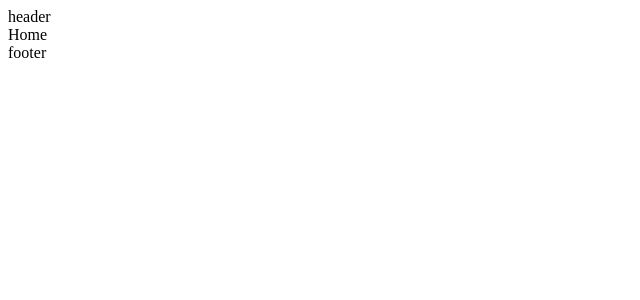
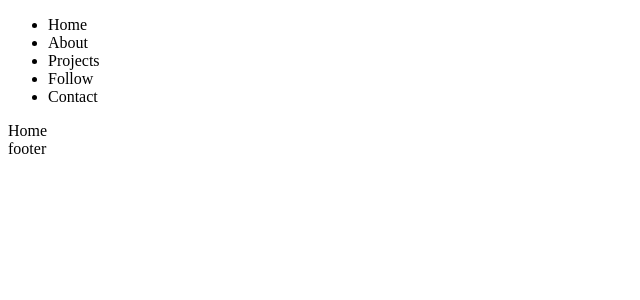
Before and after one commit to seobaeksol/suyoungkim.info, a Next.js app: page / in a window 1280 px wide. Shown: the top 300 px of the page, without its empty margins (0-640 px from the left). Built offline with nearby package versions, Linux system fonts and the light colour scheme.

Commit message:
Add header items

```diff
--- a/components/Header.tsx
+++ b/components/Header.tsx
@@ -1,3 +1,13 @@
-const Header: React.FunctionComponent = () => <div>header</div>;
+
+
+const Header: React.FunctionComponent = () => (<div>
+    <ul>
+        <li>Home</li>
+        <li>About</li>
+        <li>Projects</li>
+        <li>Follow</li>
+        <li>Contact</li>
+    </ul>
+</div>);
 
 export default Header;
```
